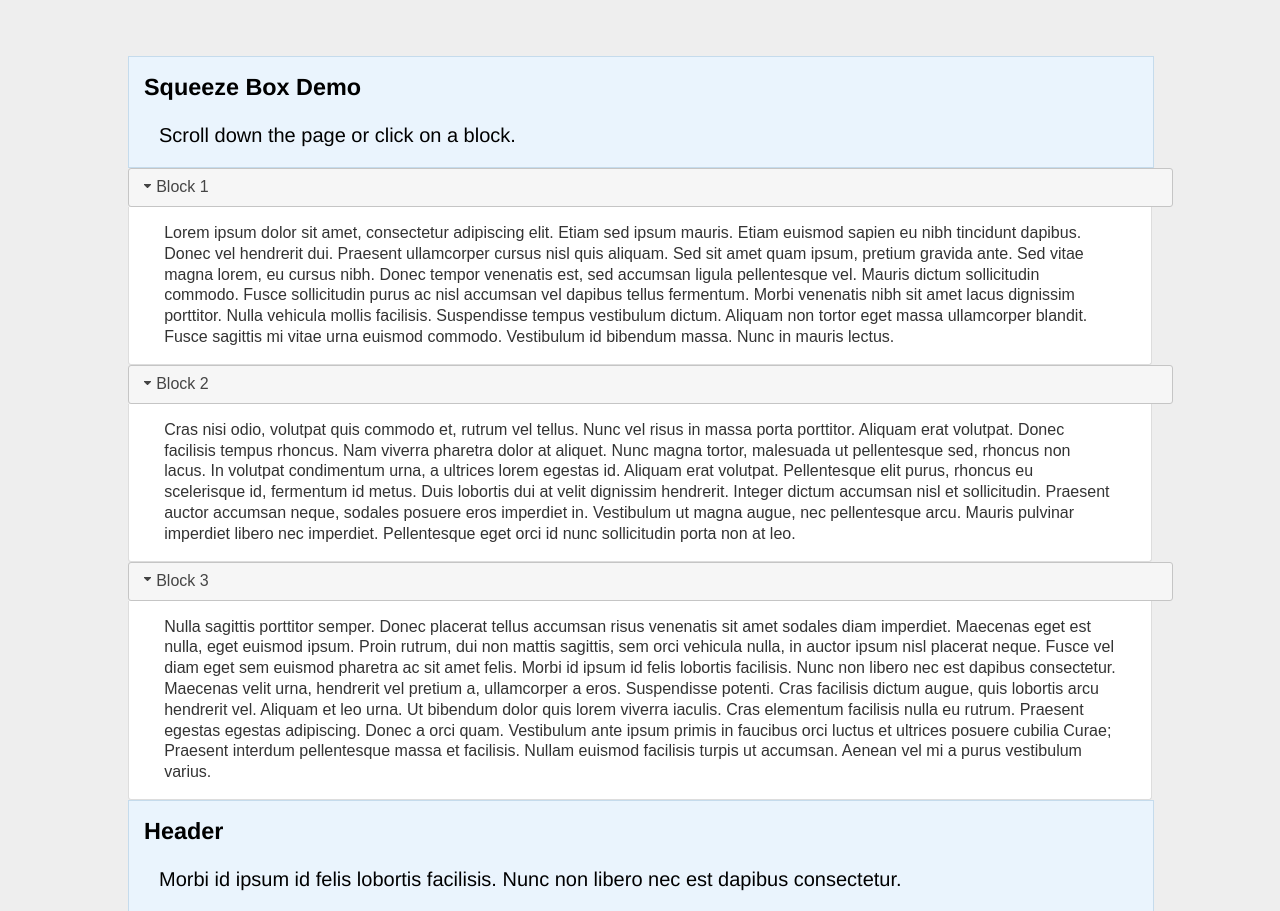
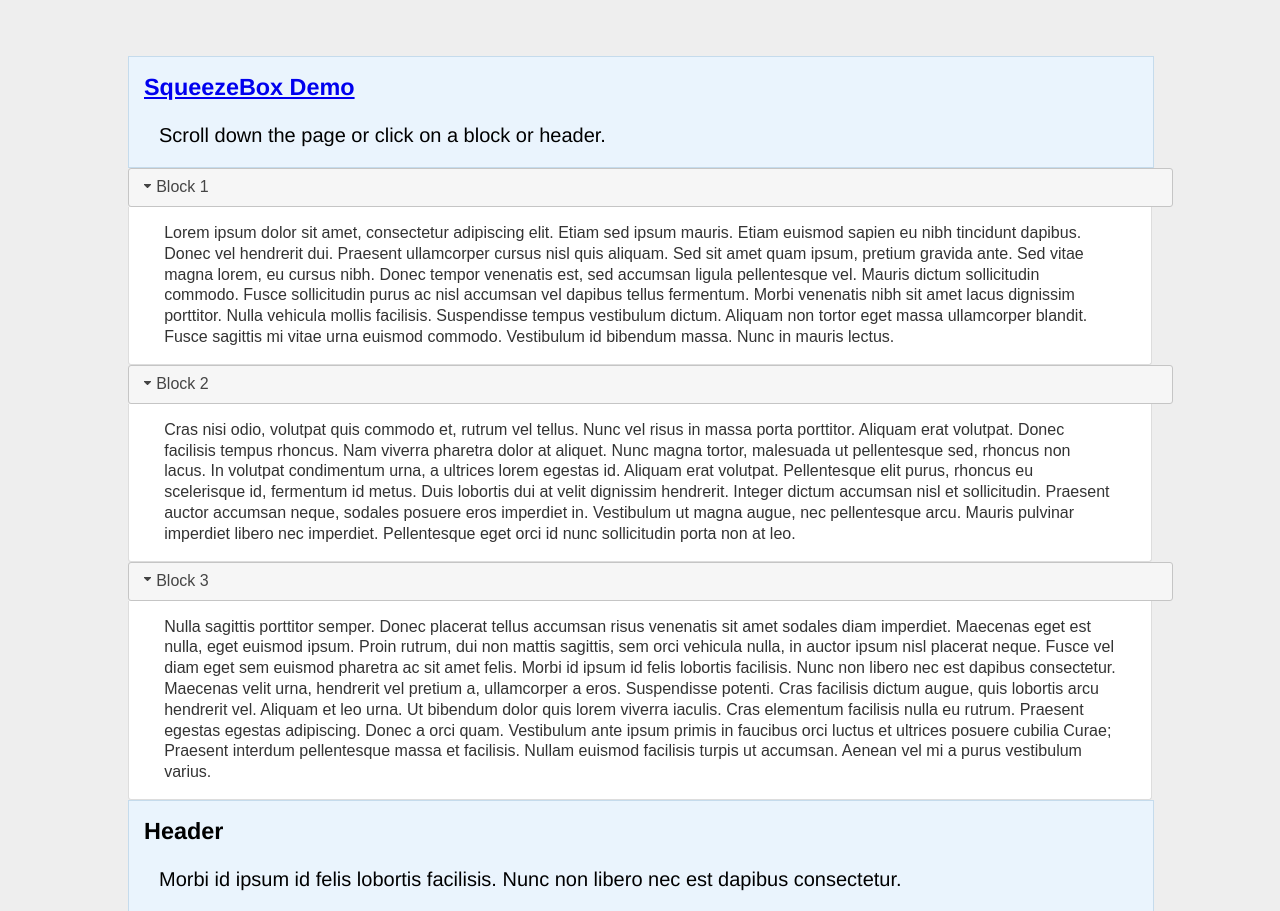
Before and after one commit to Mottie/squeezeBox, a plain HTML site: page index.html in a window 1280 px wide. Shown: the top 911 px of the page. Drawn offline with nearby package versions, Linux system fonts and the light colour scheme.

Commit message:
fixed some grammar :P

```diff
--- a/index.html
+++ b/index.html
@@ -31,8 +31,8 @@
  <div id="squeezeBox">
 
   <div id="h1" class="header">
-   <h3>Squeeze Box Demo</h3>
-   <p>Scroll down the page or click on a block.</p>
+   <h3><a href="https://github.com/Mottie/squeezeBox">SqueezeBox Demo</a></h3>
+   <p>Scroll down the page or click on a block or header.</p>
   </div>
 
   <h3 id="b1">Block 1</h3>
```
Also changed, not shown: 1 other file.
